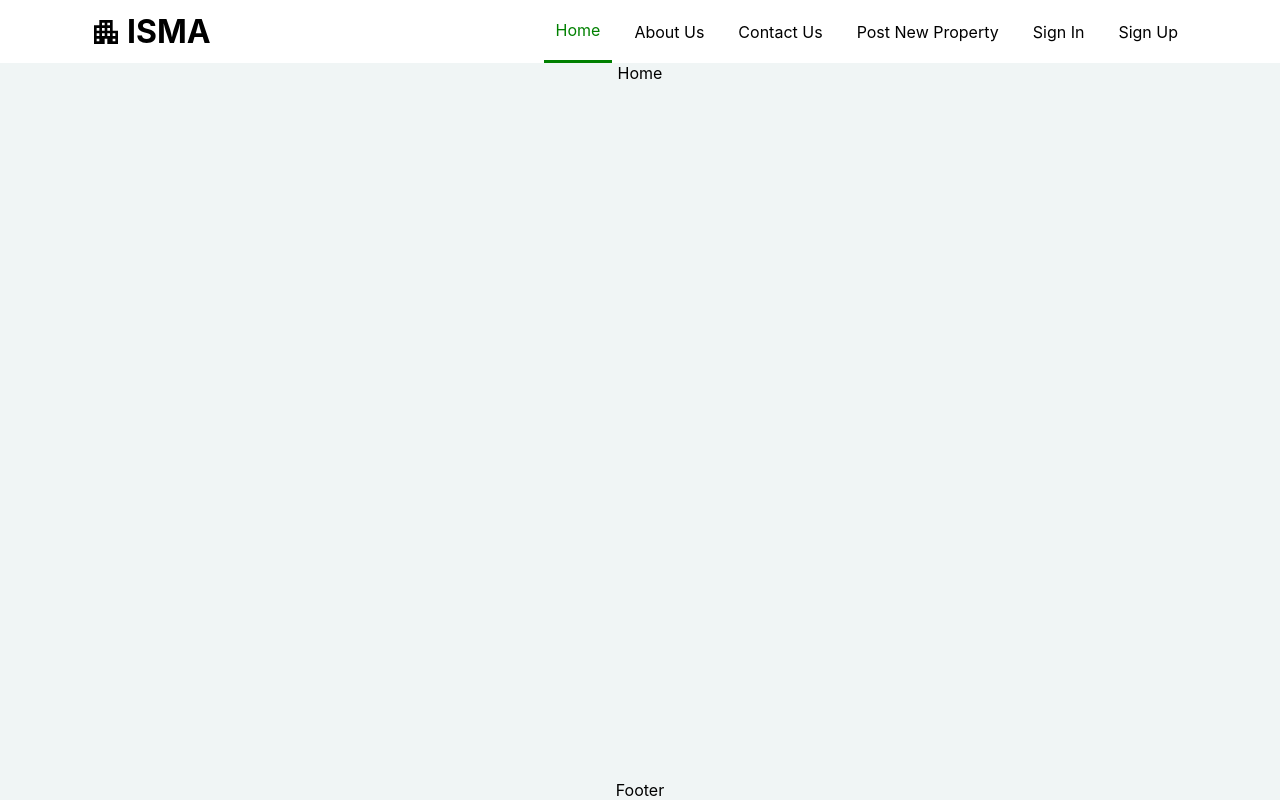
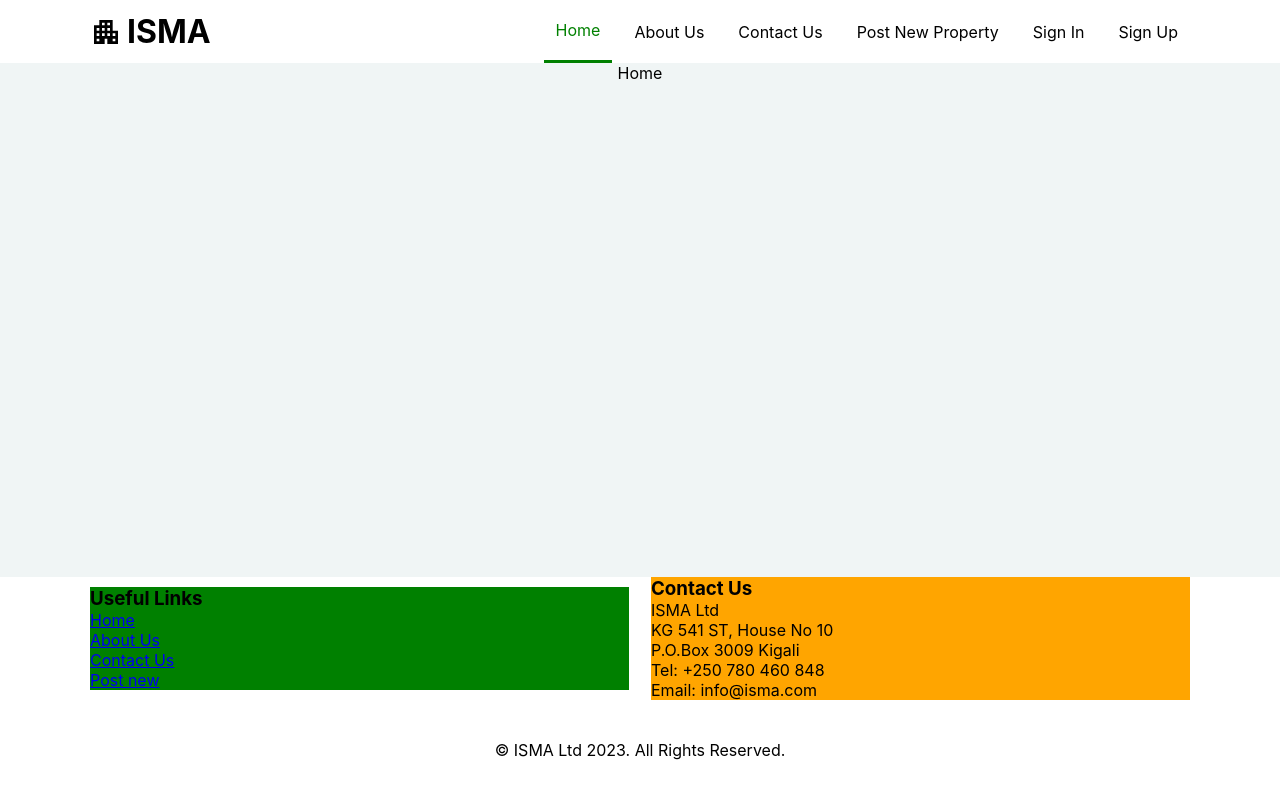
Before and after one commit to hirwajeaneric/apartment-sharing-web-app, a React (Create React App) app: page / in a window 1280 px wide. Built offline with nearby package versions, Linux system fonts and the light colour scheme.

Commit message:
CSS Improvement
Did a number of improvements on the CSS Structure of the project, removed the globalStyles file as it was useless, added webmanifest extension to the manifest file in public folder,..., working on the footer. Almost done.

```diff
--- a/public/index.html
+++ b/public/index.html
@@ -5,7 +5,18 @@
     <link rel="icon" href="%PUBLIC_URL%/favicon.ico" />
     <meta name="viewport" content="width=device-width, initial-scale=1" />
     <link rel="apple-touch-icon" href="%PUBLIC_URL%/logo192.png" />
-    <link rel="manifest" href="%PUBLIC_URL%/manifest.json" />
+    <link rel="manifest.webmanifest" href="%PUBLIC_URL%/manifest.json" />
+    <style>
+      * {
+        margin: 0;
+        padding: 0;
+        -moz-box-sizing: border-box;
+        box-sizing: border-box;
+        font-family: -apple-system, BlinkMacSystemFont, 'Segoe UI', 'Roboto', 'Oxygen', 'Ubuntu', 'Cantarell', 'Fira Sans', 'Droid Sans', 'Helvetica Neue', sans-serif;
+        -webkit-font-smoothing: antialiased;
+        -moz-osx-font-smoothing: grayscale;
+      }
+    </style>
   </head>
   <body>
     <div id="root"></div>
--- a/src/App.js
+++ b/src/App.js
@@ -1,6 +1,5 @@
 import React from 'react';
 import { BrowserRouter, Routes, Route, Navigate } from 'react-router-dom';
-import GlobalStyles from './globalStyles';
 import Main from './pages/Main';
 import Home from './pages/Home';
 import PropertyDetailsHome from './pages/PropertyDetailsHome';
@@ -30,8 +29,6 @@ import Auth from './pages/authentication/Auth';
 function App() {
   return (
     <>
-      <GlobalStyles />
-
       <BrowserRouter>
         <Routes>
           {/* Unrestricted Routes  */}
--- a/src/components/sections/Footer.jsx
+++ b/src/components/sections/Footer.jsx
@@ -1,7 +1,38 @@
 import React from 'react'
+import { FullWidthContainer, LeftContainer, PageSizedContainer, RightContainer, TwoSidedContainer } from '../styled-components/generalComponents'
+import { Link } from 'react-router-dom'
 
 export default function Footer() {
   return (
-    <div>Footer</div>
+    <FullWidthContainer style={{ background: 'white' }}>
+        <PageSizedContainer style={{ flexDirection: 'column', alignItems: 'center' }}>
+            <TwoSidedContainer>
+              <LeftContainer style={{ background: 'green', flexDirection: 'column', alignItems: 'flex-start' }}>
+                <div style={{ display: 'flex', flexDirection: 'column', justifyContent:'flex-start', alignItems: 'flex-start', width: '100%' }}>
+                  <h3>Useful Links</h3>
+                  <Link to={''}>Home</Link>
+                  <Link to={''}>About Us</Link>
+                  <Link to={''}>Contact Us</Link>
+                  <Link to={''}>Post new</Link>
+                </div>
+              </LeftContainer>
+              <RightContainer style={{ background: 'orange', flexDirection: 'column', alignItems: 'flex-start' }}>
+                <div style={{ display: 'flex', flexDirection: 'column', justifyContent:'flex-start', alignItems: 'flex-start', width: '100%' }}>
+                  <h3>Contact Us</h3>
+                  <p>
+                    ISMA Ltd<br/>
+                    KG 541 ST, House No 10<br/>
+                    P.O.Box 3009 Kigali<br/>
+                    Tel: +250 780 460 848<br/>
+                    Email: info@isma.com
+                  </p>
+                </div>
+              </RightContainer>
+            </TwoSidedContainer>
+            <p
+              style={{ padding: '40px 20px' }}
+            >© ISMA Ltd {new Date().getFullYear()}. All Rights Reserved.</p>
+        </PageSizedContainer>
+    </FullWidthContainer>
   )
 }
--- a/src/components/styled-components/authenticationPages.jsx
+++ b/src/components/styled-components/authenticationPages.jsx
@@ -130,9 +130,7 @@ export const InnerContainer = styled.div`
     }
 
     @media (max-width: 480px) {
-        h2 {
-            margin: 20px 0;
-        }
+
     }
 `;
 
--- a/src/components/styled-components/generalComponents.jsx
+++ b/src/components/styled-components/generalComponents.jsx
@@ -26,7 +26,7 @@ export const FullWidthContainer = styled.div`
     display: flex;
     justify-content: center;
     align-items: center;
-    width: 100%;
+    width: 100vw;
 
     @media (max-width: 1080px) {
 
@@ -46,7 +46,7 @@ export const PageSizedContainer = styled.div`
     justify-content: center;
     align-items: center;
     max-width: 1100px;
-    width: 90vw;
+    width: 90%;
 
     @media (max-width: 1080px) {
 
@@ -83,6 +83,7 @@ export const TopLeftFlexAlignedContainer = styled.div`
     display: flex;
     justify-content: flex-start;
     align-items: flex-start;
+
 
     @media (max-width: 1080px) {
 
@@ -121,7 +122,7 @@ export const LeftContainer = styled.div`
     display: flex;
     justify-content: center;
     align-items: center;
-    width: 48%;
+    width: 49%;
 
     @media (max-width: 1080px) {
 
@@ -140,7 +141,7 @@ export const RightContainer = styled.div`
     display: flex;
     justify-content: center;
     align-items: center;
-    width: 48%;
+    width: 49%;
 
     @media (max-width: 1080px) {
 
--- a/src/globalStyles.js
+++ /dev/null
@@ -1,14 +0,0 @@
-import { createGlobalStyle } from 'styled-components';
-
-const GlobalStyle = createGlobalStyle`
-  * {
-    margin: 0;
-    padding: 0;
-    box-sizing: border-box;
-    font-family: -apple-system, BlinkMacSystemFont, 'Segoe UI', 'Roboto', 'Oxygen', 'Ubuntu', 'Cantarell', 'Fira Sans', 'Droid Sans', 'Helvetica Neue', sans-serif;
-    -webkit-font-smoothing: antialiased;
-    -moz-osx-font-smoothing: grayscale;
-  }
-`;
-
-export default GlobalStyle;
```
Also changed, not shown: public/manifest.webmanifest (renamed from public/manifest.json).
